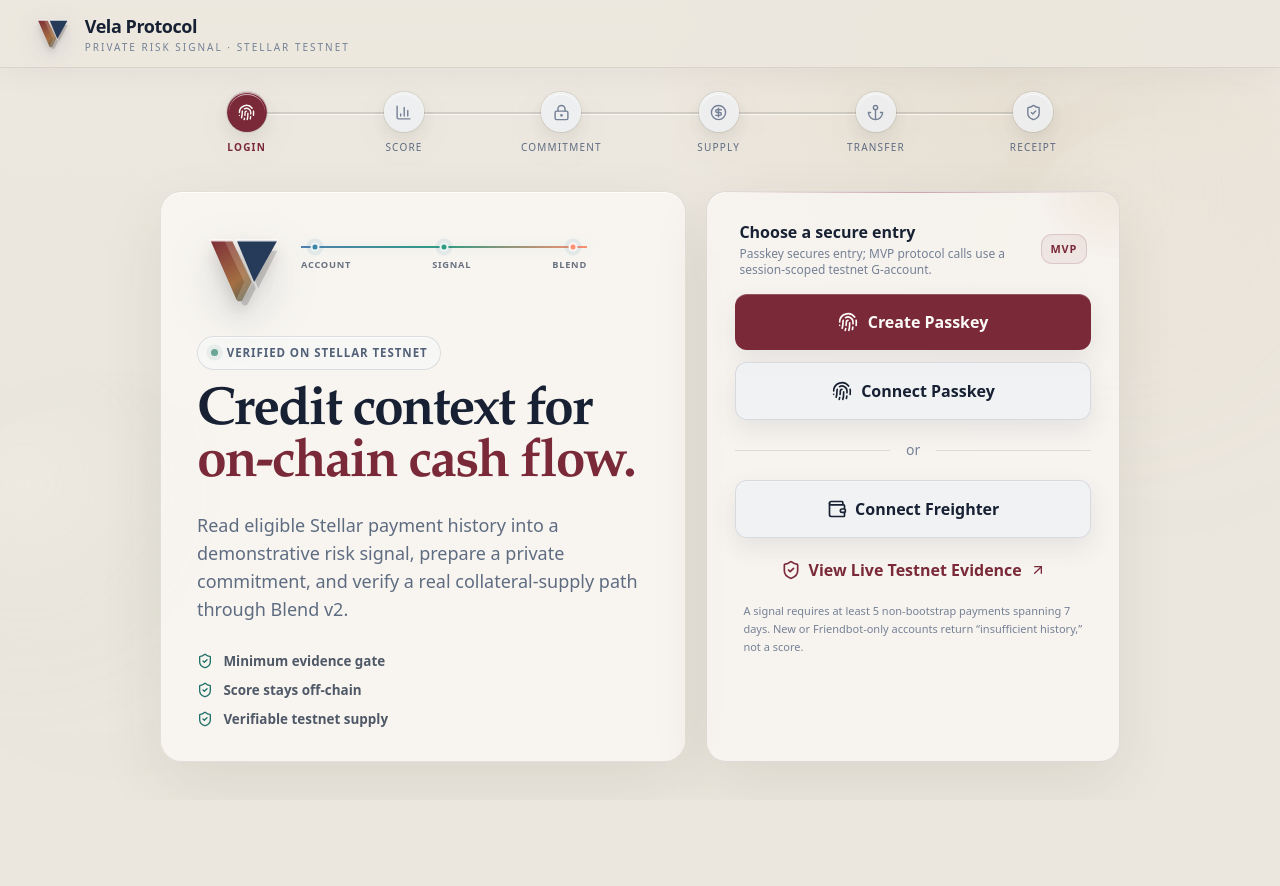
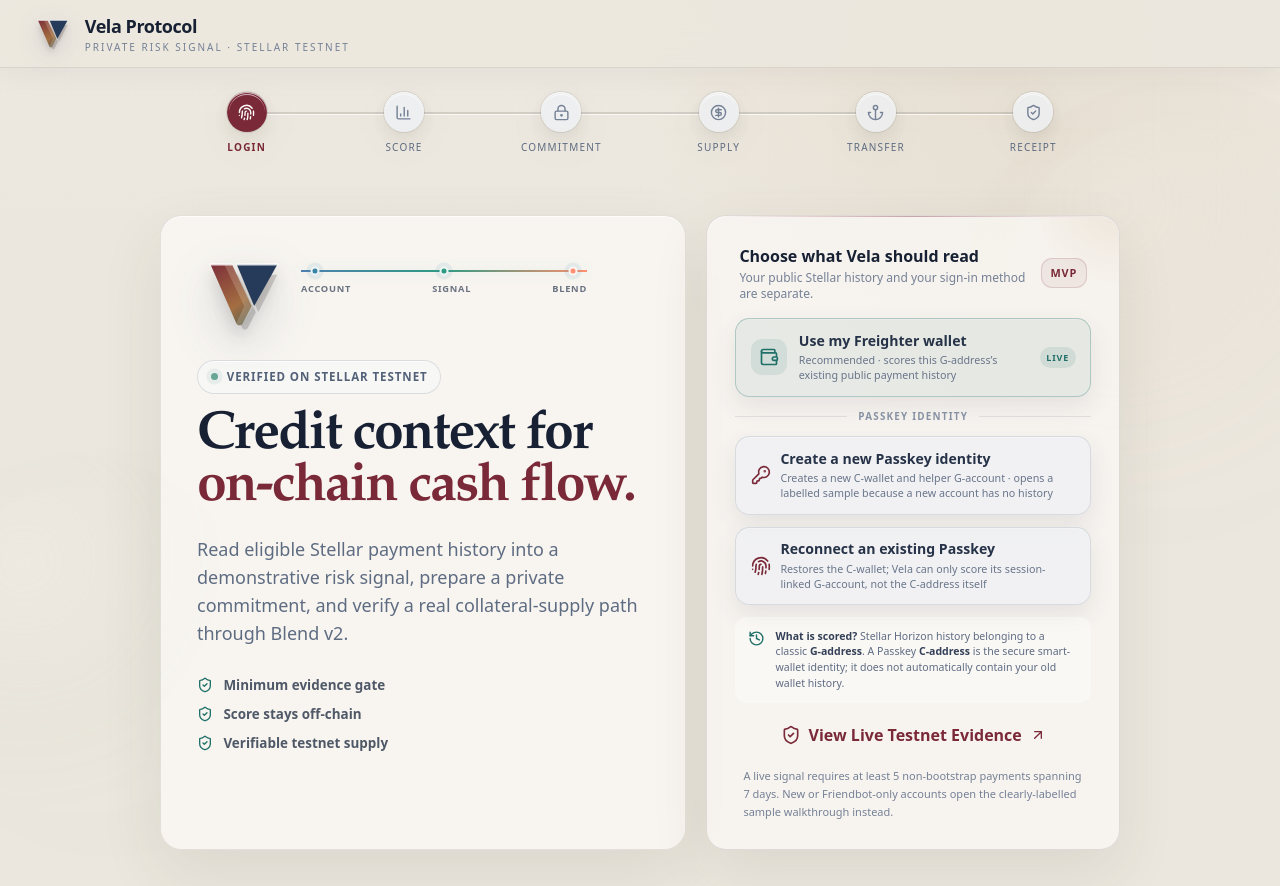
Before and after one commit to uguredgf/vela-protocol, a React (Vite) app in the folder vela-protocol/frontend/: page / in a window 1280 px wide. Before the commit the page ends 800 px from the top, so only its background shows below. Built offline with nearby package versions, Linux system fonts and the light colour scheme; no server answers; what @stellar/stellar-sdk would draw is missing.

Commit message:
clarify wallet identity and scoring flow

```diff
--- a/vela-protocol/frontend/src/components/PasskeyLogin.tsx
+++ b/vela-protocol/frontend/src/components/PasskeyLogin.tsx
@@ -3,14 +3,14 @@ import { motion } from 'framer-motion';
 import { useStore } from '../store/useStore';
 import { useNavigate } from 'react-router-dom';
 import { assertPasskeyEnvironment, createWallet, connectWallet } from '../services/passkey';
-import { bindClassicAccount, createFundedClassicAccount, PENDING_DEPLOY_SOURCE_KEY, provisionClassicAccount, restorePendingClassicAccount } from '../services/classicAccount';
+import { bindClassicAccount, createFundedClassicAccount, hasBoundClassicAccount, PENDING_DEPLOY_SOURCE_KEY, provisionClassicAccount, restorePendingClassicAccount } from '../services/classicAccount';
 import { connectFreighter } from '../services/freighter';
-import { ArrowUpRight, Fingerprint, ShieldCheck, Wallet } from 'lucide-react';
+import { ArrowUpRight, Fingerprint, History, KeyRound, ShieldCheck, Wallet } from 'lucide-react';
 import { ProtocolCore } from './ui/ProtocolCore';
 import { StatefulAction } from './ui/StatefulAction';
 
 export const PasskeyLogin: React.FC = () => {
-  const { setAuth, setFreighterAuth, isAuthenticated, classicAccount } = useStore();
+  const { setAuth, setFreighterAuth, startGuidedDemo, isAuthenticated, classicAccount } = useStore();
   const navigate = useNavigate();
   const [isConnecting, setIsConnecting] = useState(false);
   const [error, setError] = useState<string | null>(null);
@@ -44,6 +44,10 @@ export const PasskeyLogin: React.FC = () => {
       const classic = bindClassicAccount(wallet.address, deployer);
       sessionStorage.removeItem(PENDING_DEPLOY_SOURCE_KEY);
       setAuth(wallet.address, classic);
+      // A newly-created helper G-account has no meaningful payment history.
+      // Open the explicitly-labelled walkthrough instead of attempting to score
+      // Friendbot/account-creation activity.
+      startGuidedDemo();
       navigate('/score');
     } catch (e) {
       console.error(e);
@@ -58,8 +62,10 @@ export const PasskeyLogin: React.FC = () => {
     try {
       assertPasskeyEnvironment();
       const wallet = await connectWallet();
+      const hasExistingHistorySource = hasBoundClassicAccount(wallet.address);
       const classic = await provisionClassicAccount(wallet.address);
       setAuth(wallet.address, classic);
+      if (!hasExistingHistorySource) startGuidedDemo();
       navigate('/score');
     } catch (e) {
       console.error(e);
@@ -117,9 +123,9 @@ export const PasskeyLogin: React.FC = () => {
 
         <div className="glass-panel login-panel p-5 md:p-7 w-full flex flex-col gap-3">
         <div className="flex items-center justify-between mb-1 px-1">
-          <div className="text-left">
-            <p className="font-semibold">Choose a secure entry</p>
-            <p className="text-xs text-gray-500 mt-0.5">Passkey secures entry; MVP protocol calls use a session-scoped testnet G-account.</p>
+          <div className="text-left min-w-0">
+            <p className="font-semibold">Choose what Vela should read</p>
+            <p className="text-xs text-gray-500 mt-0.5">Your public Stellar history and your sign-in method are separate.</p>
           </div>
           <span className="status-badge">MVP</span>
         </div>
@@ -130,42 +136,44 @@ export const PasskeyLogin: React.FC = () => {
             Continue Current Session
           </button>
         )}
+        <button
+          onClick={handleFreighter}
+          disabled={isConnecting}
+          className="login-choice login-choice--recommended secondary-action text-left disabled:opacity-50"
+        >
+          <span className="login-choice__icon"><Wallet size={20} /></span>
+          <span className="login-choice__copy"><strong>Use my Freighter wallet</strong><small>Recommended · scores this G-address’s existing public payment history</small></span>
+          <span className="login-choice__tag">LIVE</span>
+        </button>
+
+        <div className="login-divider"><span>Passkey identity</span></div>
+
         <StatefulAction
           onClick={handleCreate}
           disabled={isConnecting}
           state={isConnecting ? 'working' : 'idle'}
-          workingLabel="Preparing secure entry…"
-          icon={<Fingerprint size={20} />}
-          className="primary-action bg-accent text-white p-4 rounded-xl font-semibold"
+          workingLabel="Creating testnet identity…"
+          icon={<KeyRound size={20} />}
+          className="login-choice secondary-action"
         >
-          Create Passkey
+          <span className="login-choice__copy"><strong>Create a new Passkey identity</strong><small>Creates a new C-wallet and helper G-account · opens a labelled sample because a new account has no history</small></span>
         </StatefulAction>
 
         <StatefulAction
           onClick={handleConnect}
           disabled={isConnecting}
           state={isConnecting ? 'working' : 'idle'}
-          workingLabel="Connecting passkey…"
+          workingLabel="Reconnecting passkey…"
           icon={<Fingerprint size={20} />}
-          className="secondary-action bg-surface border border-white/10 p-4 rounded-xl font-semibold"
+          className="login-choice secondary-action"
         >
-          Connect Passkey
+          <span className="login-choice__copy"><strong>Reconnect an existing Passkey</strong><small>Restores the C-wallet; Vela can only score its session-linked G-account, not the C-address itself</small></span>
         </StatefulAction>
 
-        <div className="relative flex py-2 items-center">
-          <div className="flex-grow border-t border-white/10"></div>
-          <span className="flex-shrink-0 mx-4 text-gray-500 text-sm">or</span>
-          <div className="flex-grow border-t border-white/10"></div>
+        <div className="account-model-note">
+          <History size={17} />
+          <p><strong>What is scored?</strong> Stellar Horizon history belonging to a classic <b>G-address</b>. A Passkey <b>C-address</b> is the secure smart-wallet identity; it does not automatically contain your old wallet history.</p>
         </div>
-
-        <button
-          onClick={handleFreighter}
-          disabled={isConnecting}
-          className="secondary-action bg-surface hover:bg-surface/80 border border-white/10 text-white p-4 rounded-xl font-semibold flex items-center justify-center gap-2 transition-colors disabled:opacity-50"
-        >
-          <Wallet size={20} />
-          Connect Freighter
-        </button>
 
         <button
           type="button"
@@ -176,7 +184,7 @@ export const PasskeyLogin: React.FC = () => {
           View Live Testnet Evidence
           <ArrowUpRight size={16} />
         </button>
-        <p className="text-[11px] leading-relaxed text-gray-500 px-2">A signal requires at least 5 non-bootstrap payments spanning 7 days. New or Friendbot-only accounts return “insufficient history,” not a score.</p>
+        <p className="text-[11px] leading-relaxed text-gray-500 px-2">A live signal requires at least 5 non-bootstrap payments spanning 7 days. New or Friendbot-only accounts open the clearly-labelled sample walkthrough instead.</p>
         </div>
       </div>
     </motion.div>
--- a/vela-protocol/frontend/src/components/layout/Layout.tsx
+++ b/vela-protocol/frontend/src/components/layout/Layout.tsx
@@ -31,7 +31,7 @@ export const Layout: React.FC<{ children: React.ReactNode }> = ({ children }) =>
 
       <main className="flex-1 flex flex-col px-4 py-5 md:px-8 md:py-6 max-w-5xl mx-auto w-full gap-6">
         {location.pathname !== '/evidence' && <Stepper />}
-        <VelaGuide />
+        <div className="vela-guide-row"><VelaGuide /></div>
         <div className="flex-1 route-shell">
           {children}
         </div>
--- a/vela-protocol/frontend/src/index.css
+++ b/vela-protocol/frontend/src/index.css
@@ -493,15 +493,23 @@
 
 .route-shell { animation: route-reveal .45s cubic-bezier(.2,.75,.25,1) both; }
 
+.vela-guide-row {
+  display: flex;
+  justify-content: flex-end;
+  width: 100%;
+  min-width: 0;
+}
+
 .vela-guide {
   position: relative;
   z-index: 2;
   display: flex;
   align-items: center;
-  align-self: flex-end;
+  align-self: auto;
   gap: .8rem;
-  width: fit-content;
-  margin: -1rem .25rem -1rem 0;
+  width: min(100%, 21rem);
+  min-width: 0;
+  margin: 0;
   padding: .45rem .7rem .45rem .5rem;
   border: 1px solid rgba(91,63,50,.13);
   border-radius: 999px;
@@ -511,9 +519,51 @@
   -webkit-backdrop-filter: blur(16px);
 }
 .vela-guide .vela-oracle { width: 48px; height: 48px; flex: 0 0 auto; }
-.vela-guide__copy { display: flex; flex-direction: column; max-width: 205px; }
+.vela-guide__copy { display: flex; flex: 1; flex-direction: column; min-width: 0; max-width: none; }
 .vela-guide__copy span { color: #8a493f; font-size: .6rem; font-weight: 750; letter-spacing: .13em; text-transform: uppercase; }
-.vela-guide__copy strong { margin-top: .12rem; color: #3c485e; font-size: .73rem; font-weight: 650; white-space: nowrap; }
+.vela-guide__copy strong { margin-top: .12rem; color: #3c485e; font-size: .73rem; font-weight: 650; line-height: 1.35; white-space: normal; overflow-wrap: anywhere; }
+
+.login-choice {
+  display: flex;
+  align-items: center;
+  justify-content: flex-start;
+  gap: .75rem;
+  width: 100%;
+  min-height: 4.35rem;
+  padding: .8rem .9rem;
+  border: 1px solid rgba(69,82,108,.15);
+  border-radius: .9rem;
+  color: #263247;
+  background: rgba(238,241,245,.7);
+}
+.login-choice--recommended { border-color: rgba(31,112,104,.28); background: rgba(31,112,104,.075); }
+.login-choice .stateful-action__content { justify-content: flex-start; width: 100%; text-align: left; }
+.login-choice .stateful-action__content > span:last-child { flex: 1; min-width: 0; }
+.login-choice .stateful-action__content > svg { flex: 0 0 auto; color: #7a2938; }
+.login-choice__icon { display: grid; flex: 0 0 auto; place-items: center; width: 2.25rem; height: 2.25rem; border-radius: .7rem; color: #7a2938; background: rgba(122,41,56,.075); }
+.login-choice--recommended .login-choice__icon { color: #1f7068; background: rgba(31,112,104,.1); }
+.login-choice__copy { display: flex; flex: 1; flex-direction: column; min-width: 0; line-height: 1.25; }
+.login-choice__copy strong { font-size: .88rem; }
+.login-choice__copy small { margin-top: .23rem; color: #69758a; font-size: .67rem; font-weight: 500; line-height: 1.4; }
+.login-choice__tag { flex: 0 0 auto; padding: .22rem .4rem; border-radius: 999px; color: #1f7068; background: rgba(31,112,104,.1); font-size: .56rem; font-weight: 800; letter-spacing: .1em; }
+.login-divider { display: flex; align-items: center; gap: .7rem; color: #8792a4; font-size: .62rem; font-weight: 700; letter-spacing: .12em; text-transform: uppercase; }
+.login-divider::before, .login-divider::after { content: ''; flex: 1; height: 1px; background: rgba(69,82,108,.12); }
+.account-model-note { display: flex; align-items: flex-start; gap: .65rem; padding: .7rem .8rem; border-radius: .75rem; color: #5e6c82; background: rgba(255,255,255,.34); font-size: .66rem; line-height: 1.5; }
+.account-model-note svg { flex: 0 0 auto; margin-top: .08rem; color: #1f7068; }
+.account-model-note strong, .account-model-note b { color: #344057; }
+
+.score-source-card { display: grid; grid-template-columns: minmax(190px, .7fr) 1.3fr; align-items: center; gap: 1rem; padding: .9rem 1rem; border: 1px solid rgba(69,82,108,.11); border-radius: 1rem; background: rgba(249,247,242,.58); }
+.score-source-card div { min-width: 0; }
+.score-source-card span { display: block; color: #8a493f; font-size: .6rem; font-weight: 750; letter-spacing: .12em; text-transform: uppercase; }
+.score-source-card strong { display: block; margin-top: .25rem; overflow: hidden; color: #263247; font-family: ui-monospace, SFMono-Regular, Menlo, monospace; font-size: .78rem; text-overflow: ellipsis; white-space: nowrap; }
+.score-source-card p { color: #69758a; font-size: .72rem; line-height: 1.5; }
+
+.blend-proof-note { padding: .95rem 1rem; border: 1px solid rgba(31,112,104,.14); border-radius: .9rem; background: rgba(31,112,104,.045); color: #566276; font-size: .74rem; line-height: 1.55; }
+.blend-proof-note > strong { color: #263247; }
+.blend-proof-note > p { margin-top: .25rem; }
+.blend-proof-note details { margin-top: .65rem; padding-top: .6rem; border-top: 1px solid rgba(69,82,108,.1); }
+.blend-proof-note summary { cursor: pointer; color: #7a2938; font-weight: 700; }
+.blend-proof-note details p { margin-top: .4rem; }
 
 .vela-oracle { display: grid; place-items: center; width: 72px; height: 72px; color: #71313c; filter: drop-shadow(0 8px 14px rgba(83,55,44,.16)); }
 .vela-oracle svg { width: 100%; height: 100%; overflow: visible; }
@@ -619,8 +669,9 @@ input[type='number']::placeholder { color: #8a95a7; }
   .ambient-orb--lavender { width: 280px; right: -145px; }
   .ambient-orb--sage { width: 250px; left: -145px; }
   .metric-chip { padding-inline: .35rem; }
-  .vela-guide { align-self: stretch; margin: -.35rem 0 -.3rem; border-radius: 1rem; }
+  .vela-guide { width: 100%; border-radius: 1rem; }
   .vela-guide__copy { max-width: none; }
+  .score-source-card { grid-template-columns: 1fr; gap: .45rem; }
   .login-identity-flow { grid-template-columns: 68px 1fr; min-height: 78px; }
   .protocol-core--hero { width: 72px; height: 72px; }
   .login-identity-flow__labels { font-size: .5rem; }
```
Also changed, not shown: vela-protocol/frontend/src/components/BlendPosition.tsx (+12 -11 lines), vela-protocol/frontend/src/components/ScoreDisplay.tsx (+9 -1 lines), vela-protocol/frontend/src/services/classicAccount.ts (+12 -0 lines).
